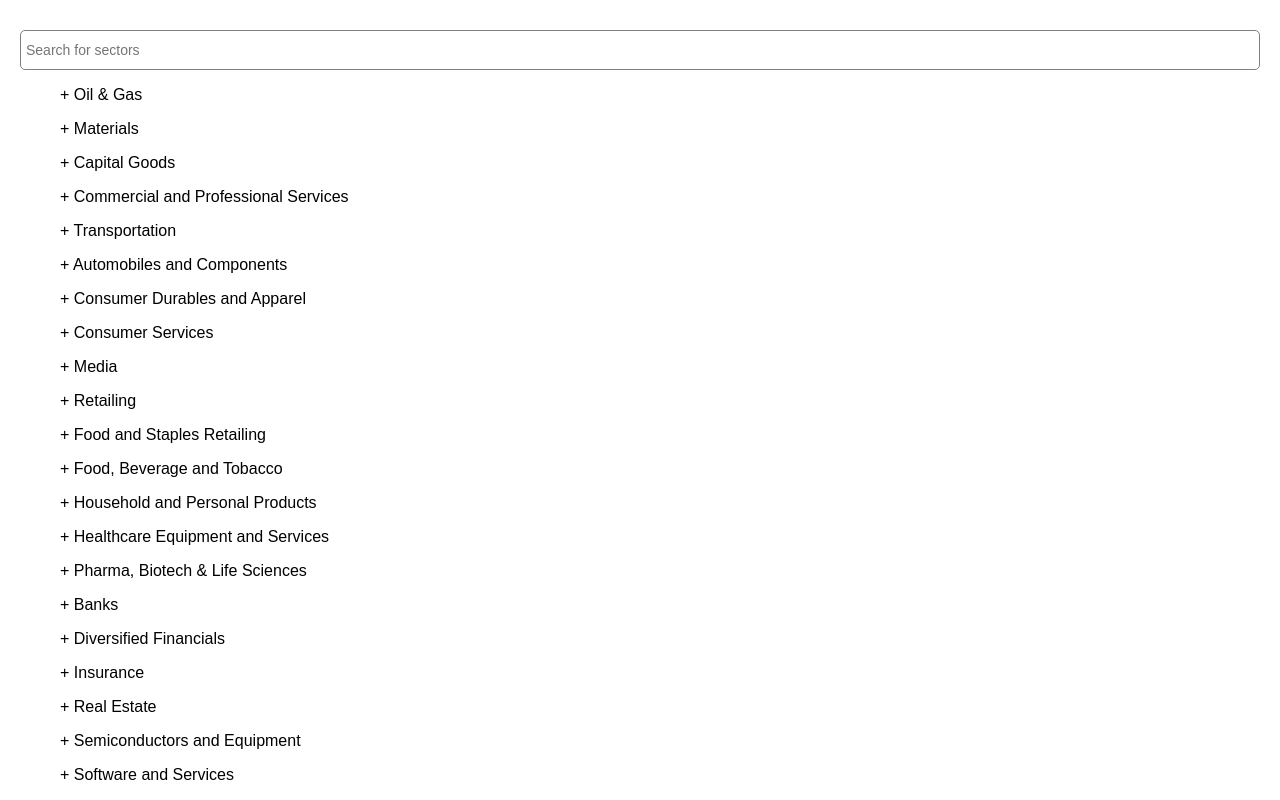
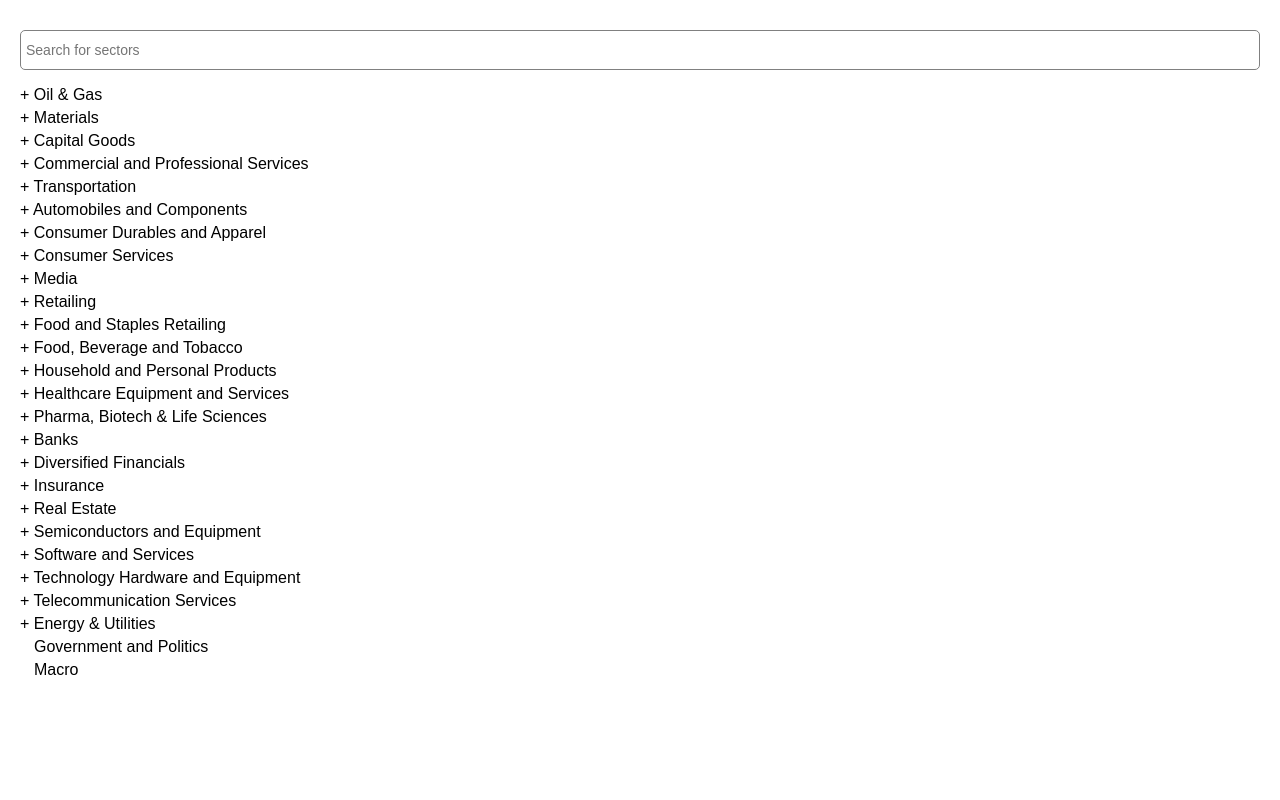
Before and after one commit to sdrissi/front-end-test-solution, a React (Create React App) app: page / in a window 1280 px wide. Shown: the top 800 px of the page. Built offline with nearby package versions, Linux system fonts and the light colour scheme.

Commit message:
Modified Tree component to use ul instead of div and TreeElement to use li instead of ul, updated style accordingly

```diff
--- a/src/App.js
+++ b/src/App.js
@@ -25,10 +25,10 @@ class App extends Component {
             const res = this.search(it.items, searchTerm);
             const obj = { ...it };
 
-            const foundItems = res.length > 0;
+            const didFindItems = res.length > 0;
             const nameContainsSearchTerm = it.name.includes(searchTerm);
 
-            if (foundItems) {
+            if (didFindItems) {
                 obj.items = res;
                 obj.isExpanded = true;
             }
@@ -38,7 +38,7 @@ class App extends Component {
                 obj.isExpanded = obj.isExpanded || false;
             }
 
-            if (foundItems || nameContainsSearchTerm) {
+            if (didFindItems || nameContainsSearchTerm) {
                 acc = acc.concat(obj);
             }
 
--- a/src/components/Tree/Tree.js
+++ b/src/components/Tree/Tree.js
@@ -10,7 +10,7 @@ Tree.propTypes = {
 
 export default function Tree({ items, children }) {
     return (
-        <div className="Tree">
+        <ul className="Tree">
             {
                 items && items.map((it) => <TreeElement key={it.id}
                                                         name={it.name}
@@ -19,6 +19,6 @@ export default function Tree({ items, children }) {
                                                         highlight={it.highlight}/>)
             }
             {children}
-        </div>
+        </ul>
     );
 }
--- a/src/components/Tree/TreeElement/TreeElement.js
+++ b/src/components/Tree/TreeElement/TreeElement.js
@@ -40,23 +40,28 @@ export default class TreeElement extends Component {
         const hasItems = items && items.length > 0;
         const displaySubItems = hasItems && (this.state.isExpanded || isExpanded);
 
-        return <ul className="Tree__element">
-            <li className={`Tree__name ${hasItems && !displaySubItems && "Tree__name--hasItems"} ${displaySubItems && "Tree__name--expanded"}`}
-                onClick={this.handleClick}>
+        return <li
+            className={`TreeElement ${hasItems && !displaySubItems && "TreeElement--hasItems"} ${displaySubItems && "TreeElement--isExpanded"}`}>
+
             {
                 highlight && match ?
-                        <span>{match[ 1 ]}<span
-                            className="Tree__name--highlighted">{match[ 2 ]}</span>{match[ 3 ]}</span>
-                        : name
+                    <span className="TreeElement__name" onClick={this.handleClick}>
+                        {match[ 1 ]}<span className="TreeElement__name--highlighted">{match[ 2 ]}</span>{match[ 3 ]}
+                    </span> :
+                    <span className="TreeElement__name" onClick={this.handleClick}>{name}</span>
             }
-            </li>
+
             {
-                displaySubItems && items.map(it => <TreeElement key={it.id}
+                displaySubItems && <ul>
+                    {
+                        items.map(it => <TreeElement key={it.id}
                                                      name={it.name}
                                                      items={it.items}
                                                      isExpanded={it.isExpanded}
                                                      highlight={it.highlight}/>)
                     }
-        </ul>;
+                </ul>
+            }
+        </li>;
     }
 }
--- a/src/components/Tree/TreeElement/style.css
+++ b/src/components/Tree/TreeElement/style.css
@@ -1,15 +1,26 @@
-.Tree__element {
+.TreeElement {
     list-style: none;
+    margin-left: 14px;
+    margin-top: 5px;
+
 }
 
-.Tree__name--expanded {
-    font-weight: bold;
+.TreeElement--hasItems {
+    margin-left: 0;
 }
 
-.Tree__name--hasItems::before {
+.TreeElement--hasItems > .TreeElement__name::before {
     content: "+ ";
 }
 
-.Tree__name--highlighted {
+.TreeElement--isExpanded {
+    margin-left: 0;
+}
+
+.TreeElement--isExpanded > .TreeElement__name::before {
+    content: "- ";
+}
+
+.TreeElement__name--highlighted {
     background-color: yellow;
 }
--- a/src/components/Tree/style.css
+++ b/src/components/Tree/style.css
@@ -1,3 +1,7 @@
 .Tree {
+    list-style: none;
+}
 
+.Tree {
+    padding-left: 0;
 }
```
Lines whose indentation alone changed are shown as unchanged.
